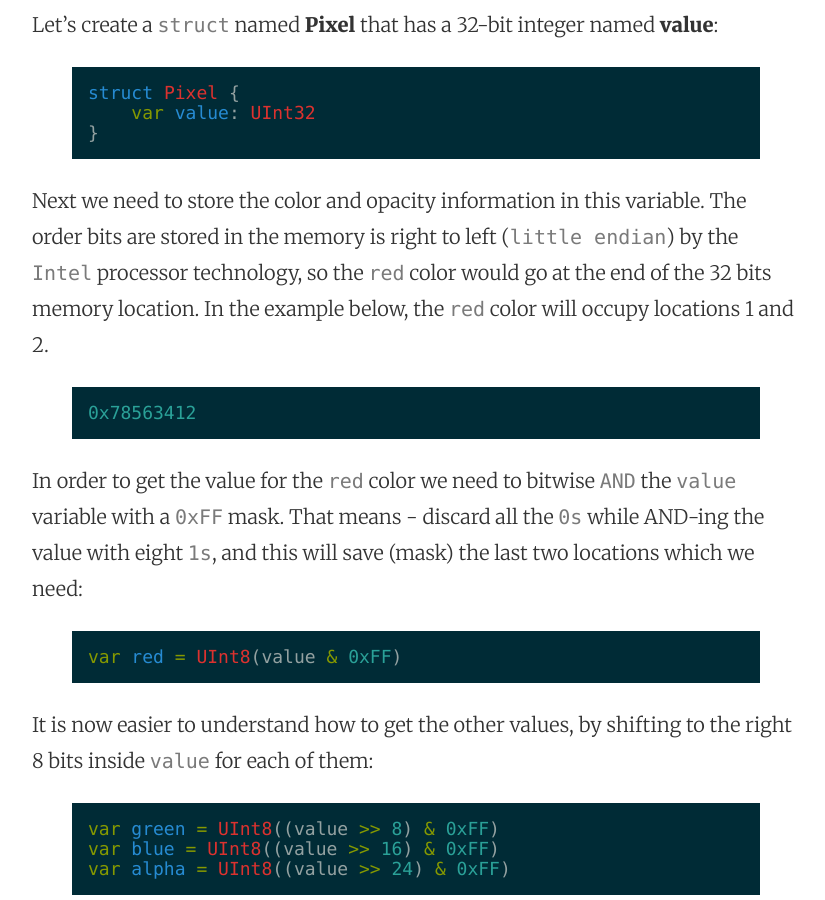
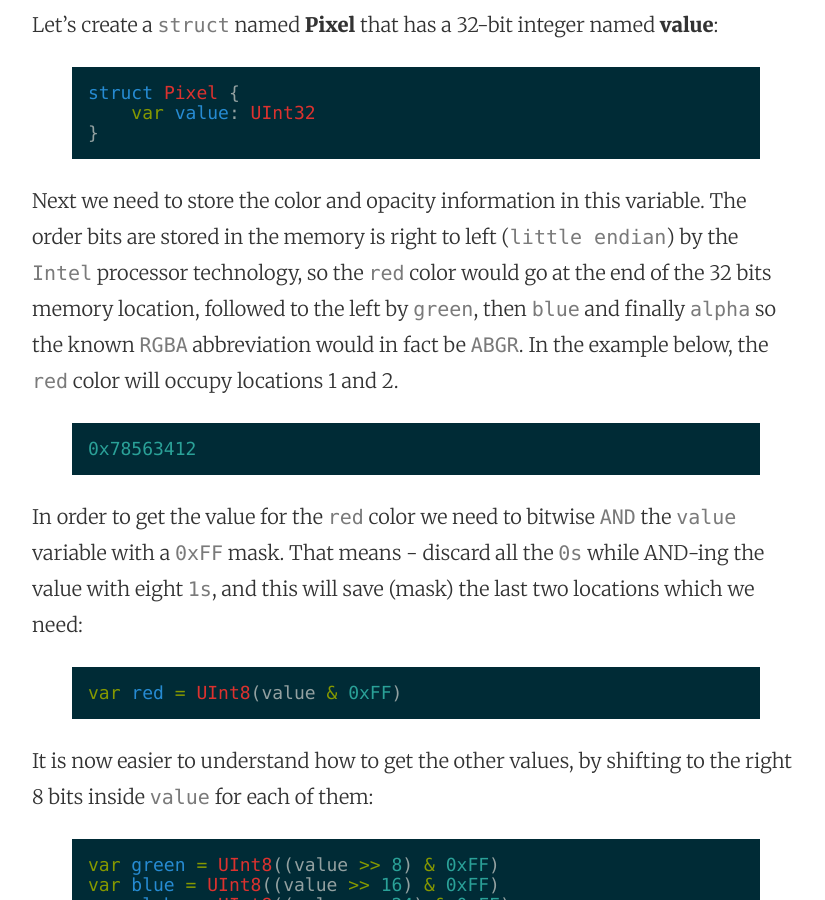
Before and after one commit to mhorga/mhorga.github.io, a Jekyll site: the page built from _posts/2015-10-05-image-processing-in-ios.markdown, in a window 1280 px wide and 900 px high, scrolled down 832 px. Shown: the whole window, without its empty margins (224-1049 px from the left). Built offline with Jekyll 4.4.1, drawn with Linux system fonts in a browser that asks for light colours.

Commit message:
Post update: Image processing in iOS

```diff
--- a/_posts/2015-10-05-image-processing-in-ios.markdown
+++ b/_posts/2015-10-05-image-processing-in-ios.markdown
@@ -13,7 +13,7 @@ struct Pixel {
 }
 {% endhighlight %}
 
-Next we need to store the color and opacity information in this variable. The order bits are stored in the memory is right to left (`little endian`) by the `Intel` processor technology, so the `red` color would go at the end of the 32 bits memory location. In the example below, the `red` color will occupy locations 1 and 2.
+Next we need to store the color and opacity information in this variable. The order bits are stored in the memory is right to left (`little endian`) by the `Intel` processor technology, so the `red` color would go at the end of the 32 bits memory location, followed to the left by `green`, then `blue` and finally `alpha` so the known `RGBA` abbreviation would in fact be `ABGR`. In the example below, the `red` color will occupy locations 1 and 2.
 
 {% highlight swift %}
 0x78563412
```
